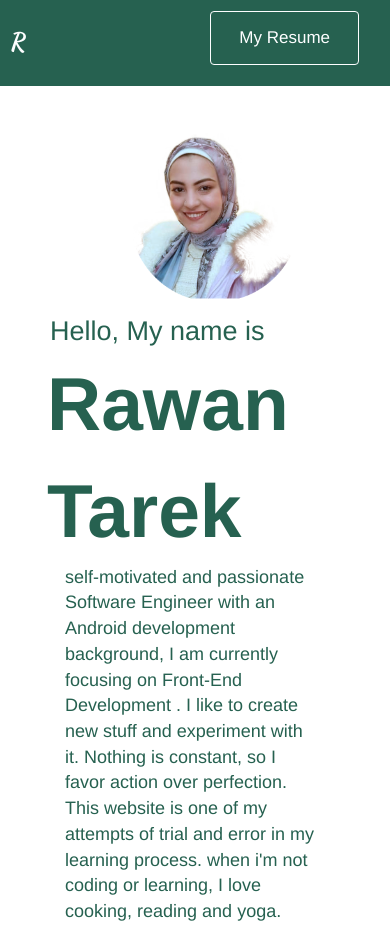
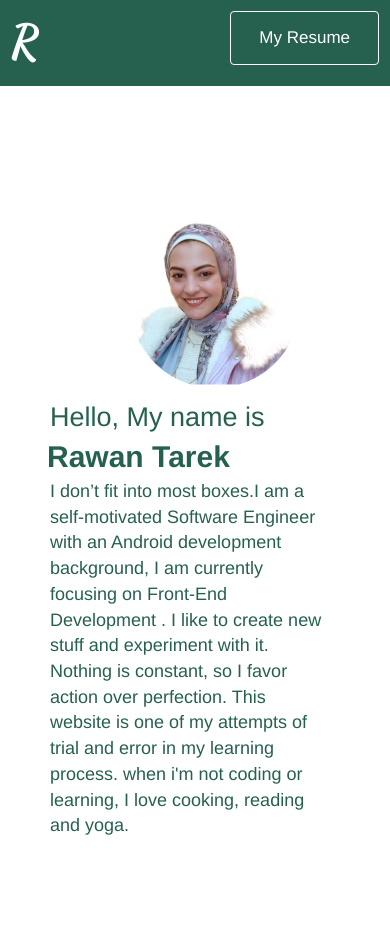
Before and after one commit to RawanTarek7/rawantarek.com, a plain HTML site: page index.html in a window 390 px wide. Shown: the top 928 px of the page. Drawn offline with nearby package versions, Linux system fonts and the light colour scheme.

Commit message:
refactor

```diff
--- a/CSS/style.css
+++ b/CSS/style.css
@@ -436,7 +436,8 @@ body {
 
   .navbar .logo a {
     color: var(--off_white);
-    font-size: 24px;
+    font-size: 45px;
+    margin: auto;
     font-family: "Dancing Script", cursive;
     font-weight: 600;
     text-decoration: none;
@@ -454,7 +455,7 @@ body {
 
   .resume {
     margin-right: 20px;
-
+    margin: auto;
   }
 
   section {
@@ -464,8 +465,6 @@ body {
   .home .text {
     font-size: 18px;
     font-weight: 400;
-    padding-left: 15px;
-    padding-right: 10px;
     color: var(--dark_blue);
   }
 
@@ -535,4 +534,13 @@ body {
   }
 
 
+.text2 {
+  font-size: 30px;
+  font-weight: 600;
+  margin-left: -3px;
 }
+span{
+    font-weight: 500;
+}
+
+}
--- a/index.html
+++ b/index.html
@@ -54,7 +54,7 @@
                 <div class="text1">Hello, My name is</div>
                 <div class="text2"> Rawan Tarek</div>
                 <div class="paragraph ">
-                <div class="text"> self-motivated and passionate Software Engineer with an Android development background, I am currently focusing on  <span>Front-End Development </span>. I like to create new stuff and experiment with it. Nothing is constant,
+                <div class="text">I don’t fit into most boxes.I am a self-motivated <span>  Software Engineer </span> with an Android development background, I am currently focusing on  <span>Front-End Development </span>. I like to create new stuff and experiment with it. Nothing is constant,
                         so I favor action over perfection. This website is one of my attempts of trial and error in my learning process. when i'm not coding or learning, I love cooking, reading and yoga.
                 </div>
                 </div>
```
